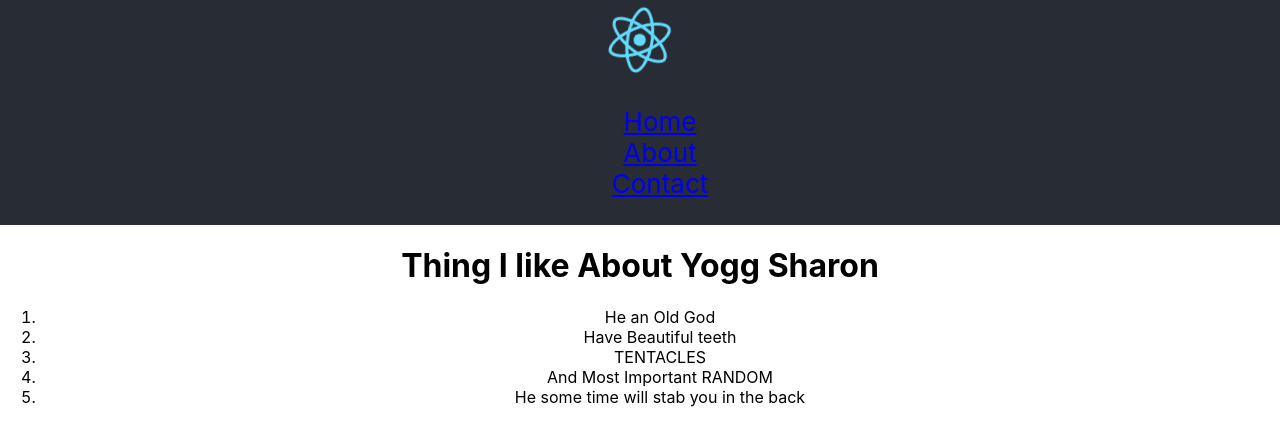
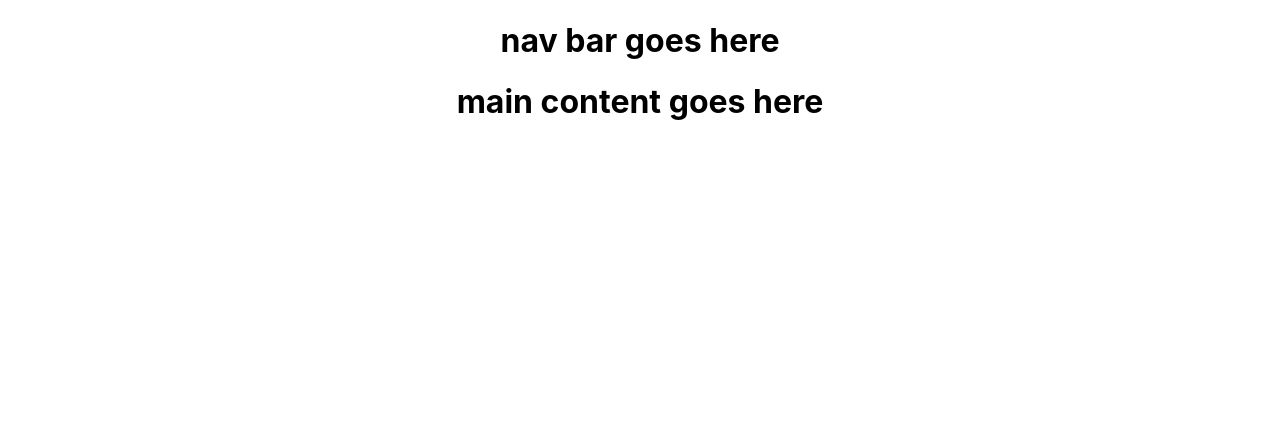
Before and after one commit to TanNguyen120/react-static-page, a React (Create React App) app in the folder static-react-base/: page / in a window 1280 px wide. Shown: the top 444 px of the page. Built offline with nearby package versions, Linux system fonts and the light colour scheme.

Commit message:
nested component

```diff
--- a/static-react-base/src/App.css
+++ b/static-react-base/src/App.css
@@ -39,4 +39,5 @@
 
 .nav-item {
   list-style: none;
+  display: flex;
 }
--- a/static-react-base/src/App.js
+++ b/static-react-base/src/App.js
@@ -1,5 +1,7 @@
 import logo from './logo.svg';
 import './App.css';
+import NavBar from './components/NavBar';
+import Main from './components/Main';
 
 function ListAboutYogg() {
   return (
@@ -42,9 +44,8 @@ function Header() {
 function App() {
   return (
     <div className="App">
-      <Header />
-      <ListAboutYogg />
-
+      <NavBar />
+      <Main />
     </div>
   );
 }
--- /dev/null
+++ b/static-react-base/src/components/Main.js
@@ -0,0 +1,7 @@
+function Main() {
+    return (
+        <h1>main content goes here</h1>
+    )
+}
+
+export default Main;
--- /dev/null
+++ b/static-react-base/src/components/NavBar.js
@@ -0,0 +1,7 @@
+function NavBar() {
+    return (
+        <h1>nav bar goes here</h1>
+    )
+}
+
+export default NavBar;
```
Also changed, not shown: 2 other files (tests, documents, lock files or other folders).
